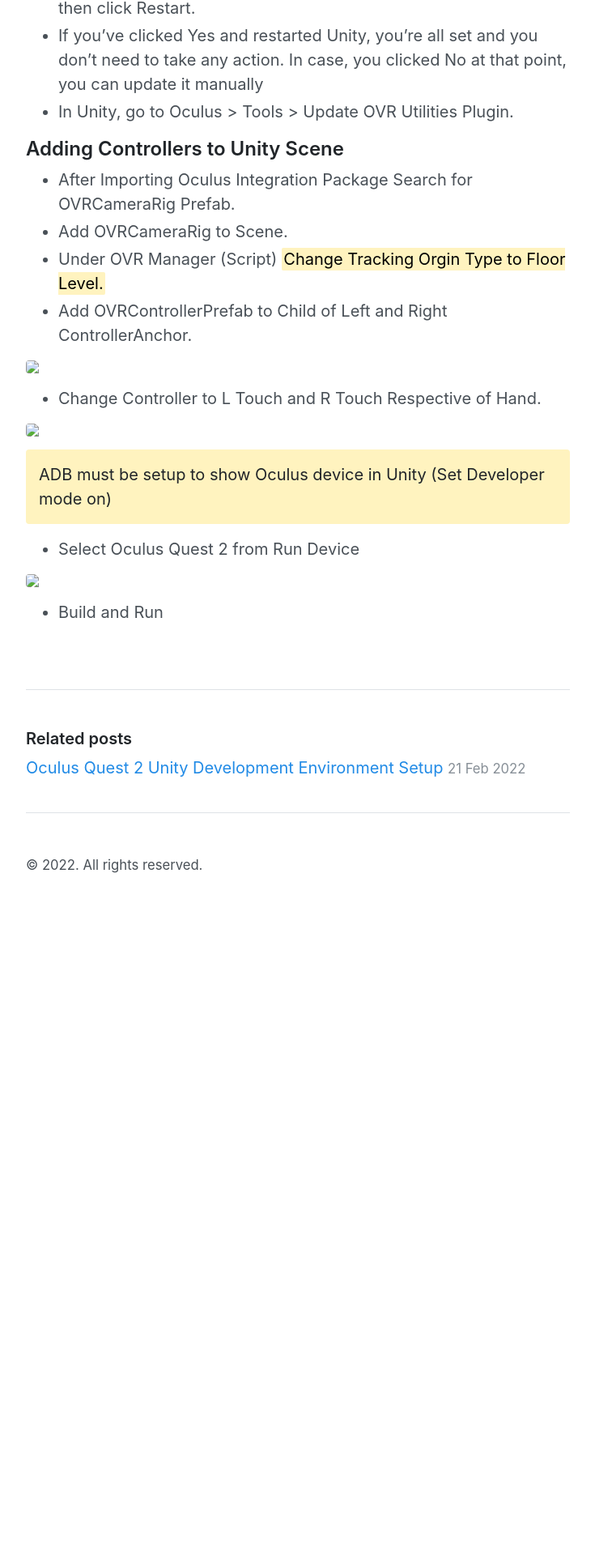
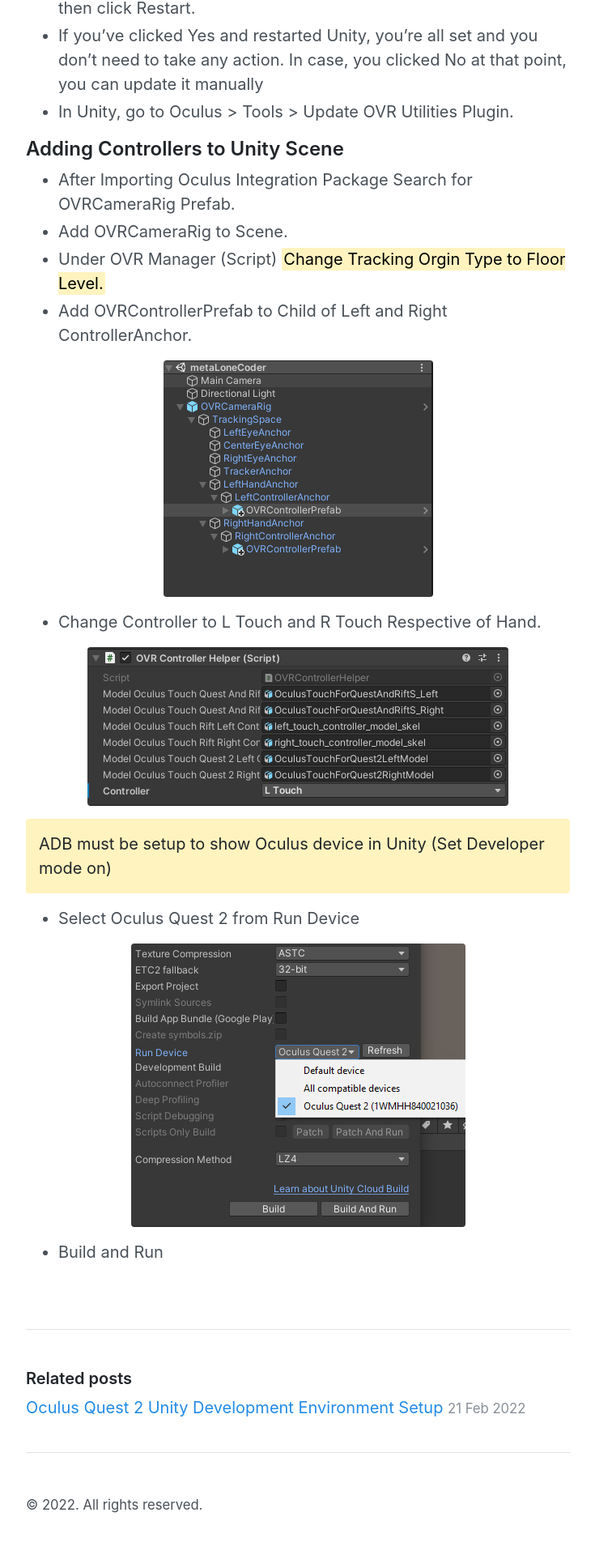
Before and after one commit to metaLoneCoder/metaLoneCoder.github.io, a Jekyll site: the page built from _posts/2022-02-22-Oculus-Quest-2-First-Build.md, in a window 1280 px wide. Shown: the part 780-2700 px from the top of the page at 81% size, without its empty margins (272-1007 px from the left). Built offline with Jekyll 4.4.1, drawn with Linux system fonts in a browser that asks for light colours; before the commit the page ends 1910 px from its top, so only the background shows below that.

Commit message:
Update 2022-02-22-Oculus-Quest-2-First-Build.md

```diff
--- a/_posts/2022-02-22-Oculus-Quest-2-First-Build.md
+++ b/_posts/2022-02-22-Oculus-Quest-2-First-Build.md
@@ -26,13 +26,13 @@ title: Oculus Quest 2 First Build
 - Add OVRControllerPrefab to Child of Left and Right ControllerAnchor.
 
 <p align="center">
-  <img src="blob/main/assets/images/21-02-22/1.png">
+  <img src="/assets/images/21-02-22/1.PNG">
 </p>
 
 - Change Controller to L Touch and R Touch Respective of Hand.
 
 <p align="center">
-  <img src="blob/main/assets/images/21-02-22/2.png">
+  <img src="/assets/images/21-02-22/2.PNG">
 </p>
 
 
@@ -42,7 +42,7 @@ ADB must be setup to show Oculus device in Unity (Set Developer mode on)
 - Select Oculus Quest 2 from Run Device
 
 <p align="center">
-  <img src="blob/main/assets/images/21-02-22/3.PNG">
+  <img src="/assets/images/21-02-22/3.PNG">
 </p>
 
 
```
